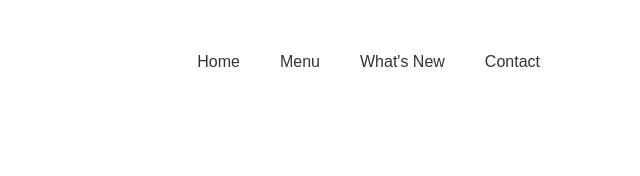
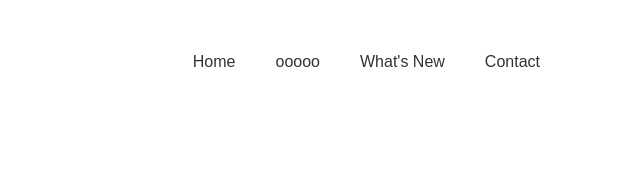
Before and after one commit to Tanisha2207/product-landing_project, a plain HTML site: page index.html in a window 1280 px wide. Shown: the top 176 px of the page, 640-1280 px from the left. Drawn offline with Linux system fonts and the light colour scheme.

Commit message:
Update index.html

```diff
--- a/index.html
+++ b/index.html
@@ -13,7 +13,7 @@
         <a href="#" ><img src="logo.png" class="logo"></a>
         <ul>
             <li><a href="#">Home</a></li>
-            <li><a href="#">Menu</a></li>
+            <li><a href="#">ooooo</a></li>
             <li><a href="#">What's New</a></li>
             <li><a href="#">Contact</a></li>
         </ul>
```
